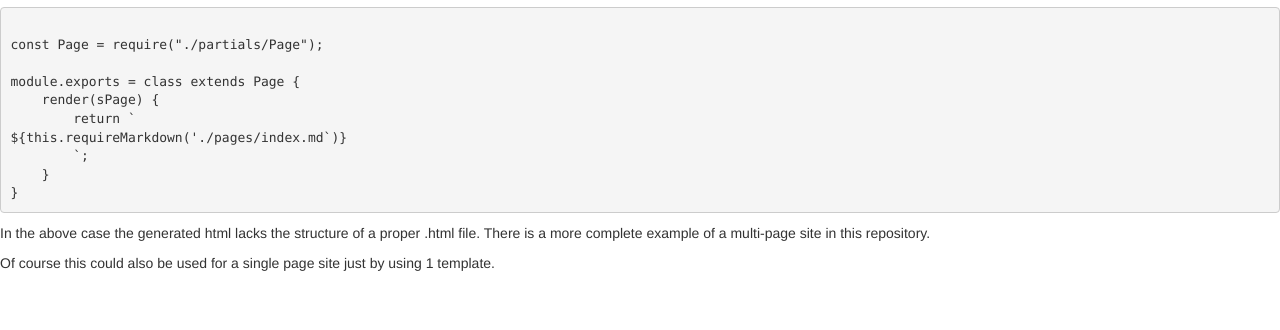
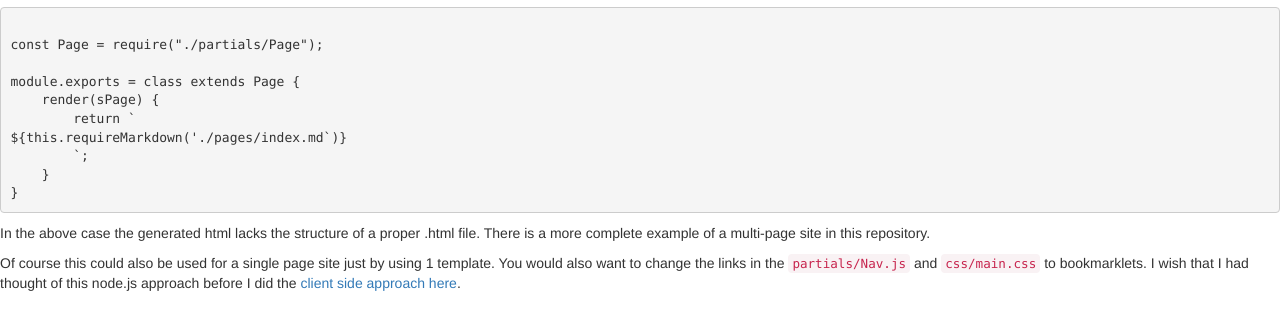
Before and after one commit to wrig9850/PortfolioUX220, a website: page index.html in a window 1280 px wide. Shown: the part 408-738 px from the top of the page. Drawn offline with nearby package versions, Linux system fonts and the light colour scheme.

Commit message:
add comments to watcher

```diff
--- a/index.html
+++ b/index.html
@@ -53,7 +53,7 @@ ${this.requireMarkdown(&#39;./pages/index.md`)}
 }
 </code></pre>
 <p>In the above case the generated html lacks the structure of a proper .html file. There is a more complete example of a multi-page site in this repository.</p>
-<p>Of course this could also be used for a single page site just by using 1 template.</p>
+<p>Of course this could also be used for a single page site just by using 1 template. You would also want to change the links in the <code>partials/Nav.js</code> and <code>css/main.css</code> to bookmarklets. I wish that I had thought of this node.js approach before I did the <a href="https://github.com/rhildred/browserBlog">client side approach here</a>.</p>
 
 
 <script src="https://cdnjs.cloudflare.com/ajax/libs/jquery/3.5.1/jquery.js"></script>
--- a/partials/watcher.js
+++ b/partials/watcher.js
@@ -1,5 +1,6 @@
 fs = require('fs');
 
+// folder of package.json for `npm start`
 const sDir = process.cwd();
 
 const fGenerate = () => {
@@ -26,15 +27,17 @@ const fGenerate = () => {
 
 // generate all html from all js files in the project folder the first time
 fGenerate();
-// generate in 3 seconds if there is a change
 
 fWatcher = (sNewDir)=>{
   const stats = fs.statSync(`${sDir}/index.html`);
   fs.readdirSync(sNewDir).forEach((sFile) => {
     const fStats = fs.statSync(`${sNewDir}/${sFile}`);
     if(fStats.isDirectory()){
+      // recurse into directory
       fWatcher(`${sNewDir}/${sFile}`);
     } else if(fStats.mtimeMs > stats.mtimeMs){
+      // file is changed so we regenerate everything. It is quick and I
+      // couldn't think of a good way to match dependencies
       fGenerate();
       console.log(`change to ${sNewDir}/${sFile}`);
       return;
@@ -42,6 +45,7 @@ fWatcher = (sNewDir)=>{
   });
 }
 
+// generate in 3 seconds if there is a change
 setInterval(()=>{
   fWatcher(sDir);
 }, 3000);
```
